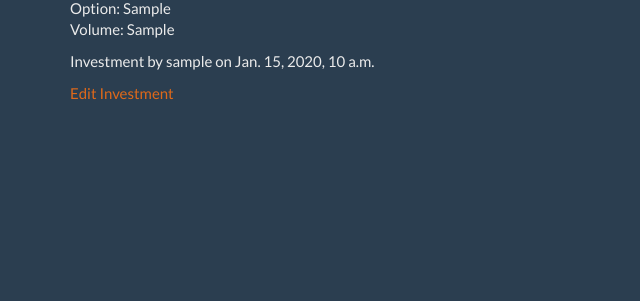
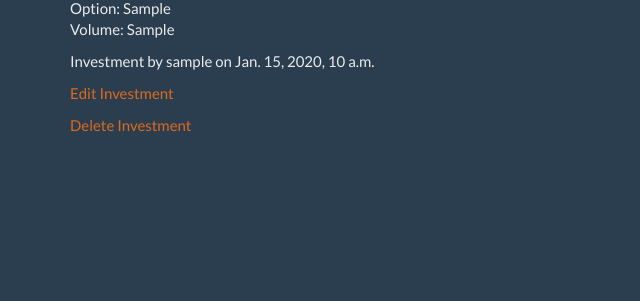
Before and after one commit to brucegoose/investor, a Django app: page /investment/1/ in a window 1280 px wide. Shown: the part 221-522 px from the top of the page, without its empty margins (0-640 px from the left). Run offline with Django 3.2, Linux system fonts and the light colour scheme; a user stored in the database is signed in; tables that the repository leaves empty hold one stand-in row (values such as "Sample post"); some libraries are stand-ins or nearby versions.

Commit message:
Delete Investment

```diff
--- a/core/urls.py
+++ b/core/urls.py
@@ -8,5 +8,5 @@ urlpatterns = patterns('',
   url(r'^investment/create/$', InvestmentCreateView.as_view(), name='investment_create'),
   url(r'investment/$', InvestmentListView.as_view(), name='investment_list'),
   url(r'^investment/(?P<pk>\d+)/$', InvestmentDetailView.as_view(), name='investment_detail'),
-  url(r'^investment/update/(?P<pk>\d+)/$', InvestmentUpdateView.as_view(), name='investment_update'),
+  url(r'^investment/update/(?P<pk>\d+)/$', InvestmentUpdateView.as_view(), name='investment_update'),                     url(r'^investment/delete/(?P<pk>\d+)/$', InvestmentDeleteView.as_view(), name='investment_delete'),
 )
--- a/core/views.py
+++ b/core/views.py
@@ -1,5 +1,5 @@
 from django.shortcuts import render
-from django.views.generic import TemplateView, CreateView, ListView, DetailView, UpdateView
+from django.views.generic import TemplateView, CreateView, ListView, DetailView, UpdateView, DeleteView
 
 from django.core.urlresolvers import reverse_lazy
 from .models import *
@@ -30,3 +30,8 @@ class InvestmentUpdateView(UpdateView):
   model = Investment
   template_name = 'investment/investment_form.html'
   fields = ['company', 'market', 'option', 'price', 'volume', 'description']
+
+class InvestmentDeleteView(DeleteView):
+  model = Investment
+  template_name = 'investment/investment_confirm_delete.html'
+  success_url = reverse_lazy('investment_list')
--- a/templates/investment/investment_detail.html
+++ b/templates/investment/investment_detail.html
@@ -5,5 +5,6 @@
 <p>Investment by {{ investment.user.username }} on {{ investment.created_at }}</p>
 {% if investment.user == user %}
 <p><a href="{% url 'investment_update' pk=investment.id %}">Edit Investment</a></p>
+<p><a href="{% url 'investment_delete' pk=investment.id %}">Delete Investment</a></p>
 {% endif %}
 {% endblock %}
```
Also changed, not shown: templates/investment/investment_confirm_delete.html (added, +8 -0 lines).
